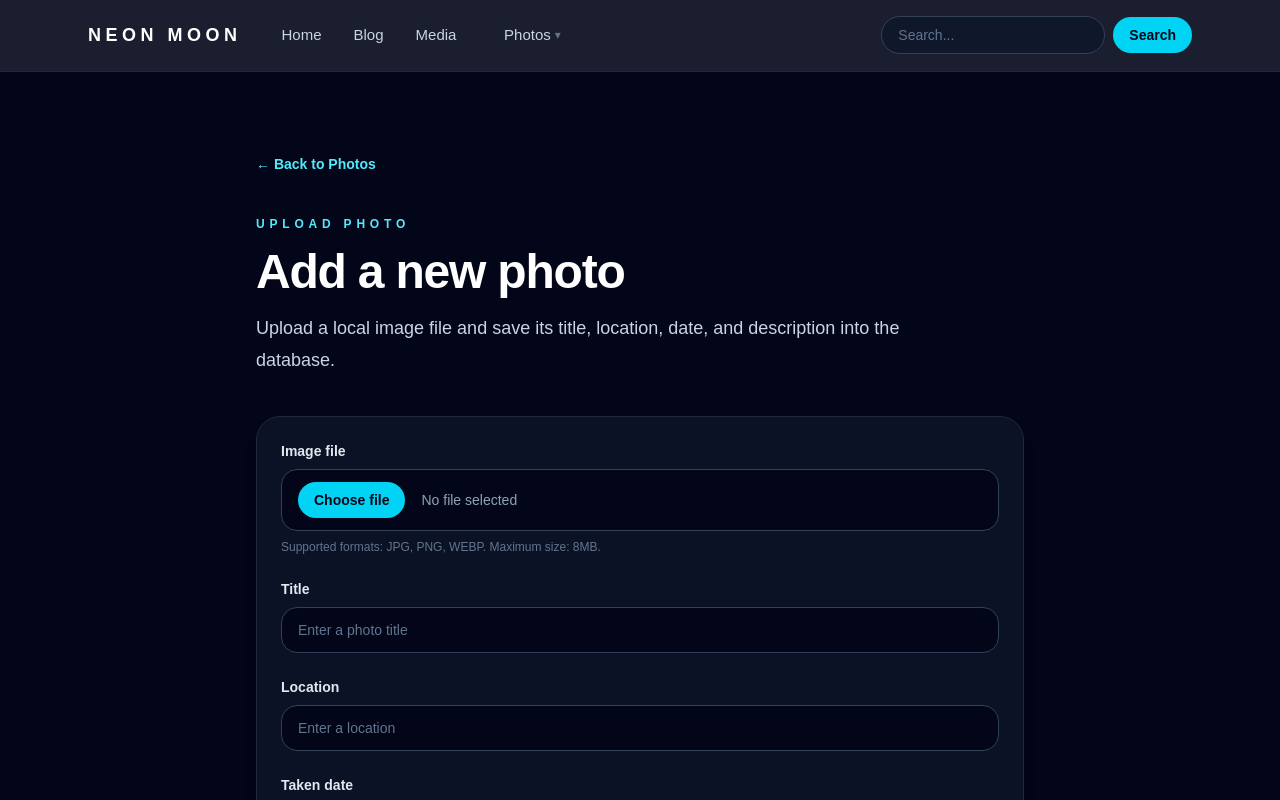
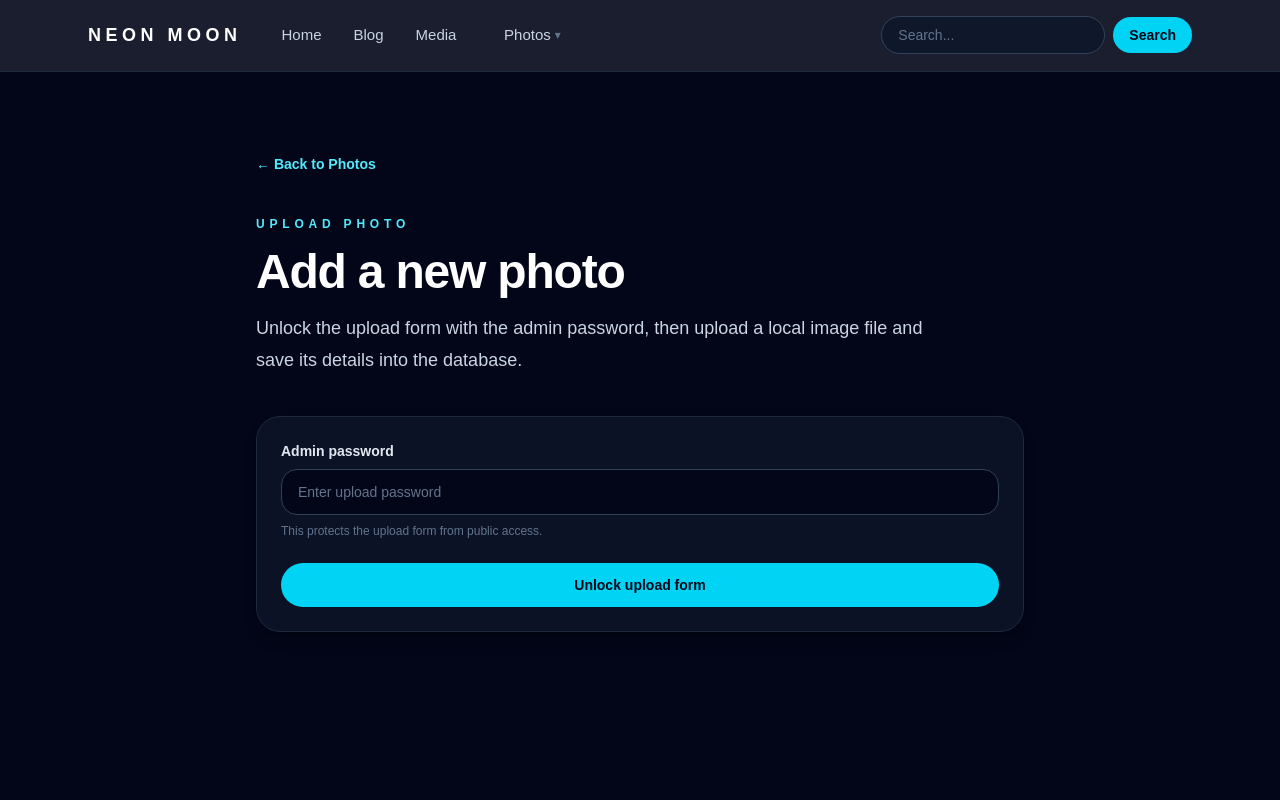
Before and after one commit to Louis8128/NEON-MOON, a Next.js app: page /photos/upload in a window 1280 px wide. Shown: the top 800 px of the page. Built offline with nearby package versions, Linux system fonts and the light colour scheme.

Commit message:
Add upload form unlock password check

```diff
--- /dev/null
+++ b/src/app/api/photos/auth/route.ts
@@ -0,0 +1,32 @@
+import { NextResponse } from "next/server";
+
+export const runtime = "nodejs";
+
+export async function POST(request: Request) {
+  try {
+    const body = await request.json();
+    const password = body.password;
+    const expectedPassword = process.env.ADMIN_UPLOAD_PASSWORD;
+
+    if (!expectedPassword) {
+      return NextResponse.json(
+        { error: "Upload password is not configured on the server." },
+        { status: 500 },
+      );
+    }
+
+    if (typeof password !== "string" || password !== expectedPassword) {
+      return NextResponse.json(
+        { error: "Invalid upload password." },
+        { status: 401 },
+      );
+    }
+
+    return NextResponse.json({ ok: true });
+  } catch {
+    return NextResponse.json(
+      { error: "Invalid request body." },
+      { status: 400 },
+    );
+  }
+}
--- a/src/app/api/photos/upload/route.ts
+++ b/src/app/api/photos/upload/route.ts
@@ -28,11 +28,31 @@ export async function POST(request: Request) {
   try {
     const formData = await request.formData();
 
+    const adminPassword = formData.get("adminPassword");
     const file = formData.get("file");
     const title = formData.get("title");
     const location = formData.get("location");
     const description = formData.get("description");
     const takenAt = formData.get("takenAt");
+
+    const expectedPassword = process.env.ADMIN_UPLOAD_PASSWORD;
+
+    if (!expectedPassword) {
+      return NextResponse.json(
+        { error: "Upload password is not configured on the server." },
+        { status: 500 },
+      );
+    }
+
+    if (
+      typeof adminPassword !== "string" ||
+      adminPassword !== expectedPassword
+    ) {
+      return NextResponse.json(
+        { error: "Invalid upload password." },
+        { status: 401 },
+      );
+    }
 
     if (!(file instanceof File)) {
       return NextResponse.json(
--- a/src/app/photos/upload/page.tsx
+++ b/src/app/photos/upload/page.tsx
@@ -6,6 +6,12 @@ import { useRouter } from "next/navigation";
 
 export default function PhotoUploadPage() {
   const router = useRouter();
+
+  const [adminPassword, setAdminPassword] = useState("");
+  const [isUnlocked, setIsUnlocked] = useState(false);
+  const [unlockError, setUnlockError] = useState("");
+  const [isUnlocking, setIsUnlocking] = useState(false);
+
   const [error, setError] = useState("");
   const [isSubmitting, setIsSubmitting] = useState(false);
   const [selectedFileName, setSelectedFileName] = useState("No file selected");
@@ -13,6 +19,38 @@ export default function PhotoUploadPage() {
   function handleFileChange(event: ChangeEvent<HTMLInputElement>) {
     const file = event.target.files?.[0];
     setSelectedFileName(file ? file.name : "No file selected");
+  }
+
+  async function handleUnlock(event: FormEvent<HTMLFormElement>) {
+    event.preventDefault();
+
+    setUnlockError("");
+    setIsUnlocking(true);
+
+    try {
+      const response = await fetch("/api/photos/auth", {
+        method: "POST",
+        headers: {
+          "Content-Type": "application/json",
+        },
+        body: JSON.stringify({
+          password: adminPassword,
+        }),
+      });
+
+      const result = await response.json();
+
+      if (!response.ok) {
+        setUnlockError(result.error ?? "Invalid upload password.");
+        return;
+      }
+
+      setIsUnlocked(true);
+    } catch {
+      setUnlockError("Something went wrong while checking the password.");
+    } finally {
+      setIsUnlocking(false);
+    }
   }
 
   async function handleSubmit(event: FormEvent<HTMLFormElement>) {
@@ -23,6 +61,10 @@ export default function PhotoUploadPage() {
 
     const form = event.currentTarget;
     const formData = new FormData(form);
+
+    // Send the already-verified password again.
+    // The upload API still checks it on the server for real protection.
+    formData.set("adminPassword", adminPassword);
 
     try {
       const response = await fetch("/api/photos/upload", {
@@ -69,15 +111,60 @@ export default function PhotoUploadPage() {
           </h1>
 
           <p className="mt-4 max-w-2xl text-lg leading-8 text-slate-300">
-            Upload a local image file and save its title, location, date, and
-            description into the database.
+            Unlock the upload form with the admin password, then upload a local
+            image file and save its details into the database.
           </p>
         </div>
 
+        {!isUnlocked ? (
+          <form
+            onSubmit={handleUnlock}
+            className="mt-10 space-y-6 rounded-3xl border border-slate-800 bg-slate-900/70 p-6 shadow-lg shadow-black/20"
+          >
+            <div>
+              <label
+                htmlFor="unlockPassword"
+                className="block text-sm font-semibold text-slate-200"
+              >
+                Admin password
+              </label>
+              <input
+                id="unlockPassword"
+                type="password"
+                required
+                value={adminPassword}
+                onChange={(event) => setAdminPassword(event.target.value)}
+                placeholder="Enter upload password"
+                className="mt-2 w-full rounded-2xl border border-slate-700 bg-slate-950 px-4 py-3 text-sm text-white placeholder:text-slate-500 outline-none transition focus:border-cyan-400"
+              />
+              <p className="mt-2 text-xs text-slate-500">
+                This protects the upload form from public access.
+              </p>
+            </div>
+
+            {unlockError && (
+              <div className="rounded-2xl border border-red-500/40 bg-red-500/10 px-4 py-3 text-sm text-red-200">
+                {unlockError}
+              </div>
+            )}
+
+            <button
+              type="submit"
+              disabled={isUnlocking}
+              className="w-full rounded-full bg-cyan-400 px-5 py-3 text-sm font-semibold text-slate-950 transition hover:bg-cyan-300 disabled:cursor-not-allowed disabled:opacity-60"
+            >
+              {isUnlocking ? "Checking..." : "Unlock upload form"}
+            </button>
+          </form>
+        ) : (
           <form
             onSubmit={handleSubmit}
             className="mt-10 space-y-6 rounded-3xl border border-slate-800 bg-slate-900/70 p-6 shadow-lg shadow-black/20"
           >
+            <div className="rounded-2xl border border-cyan-400/30 bg-cyan-400/10 px-4 py-3 text-sm text-cyan-100">
+              Upload form unlocked.
+            </div>
+
             <div>
               <label
                 htmlFor="file"
@@ -192,6 +279,7 @@ export default function PhotoUploadPage() {
               {isSubmitting ? "Uploading..." : "Upload photo"}
             </button>
           </form>
+        )}
       </div>
     </main>
   );
```
Lines whose indentation alone changed are shown as unchanged.
